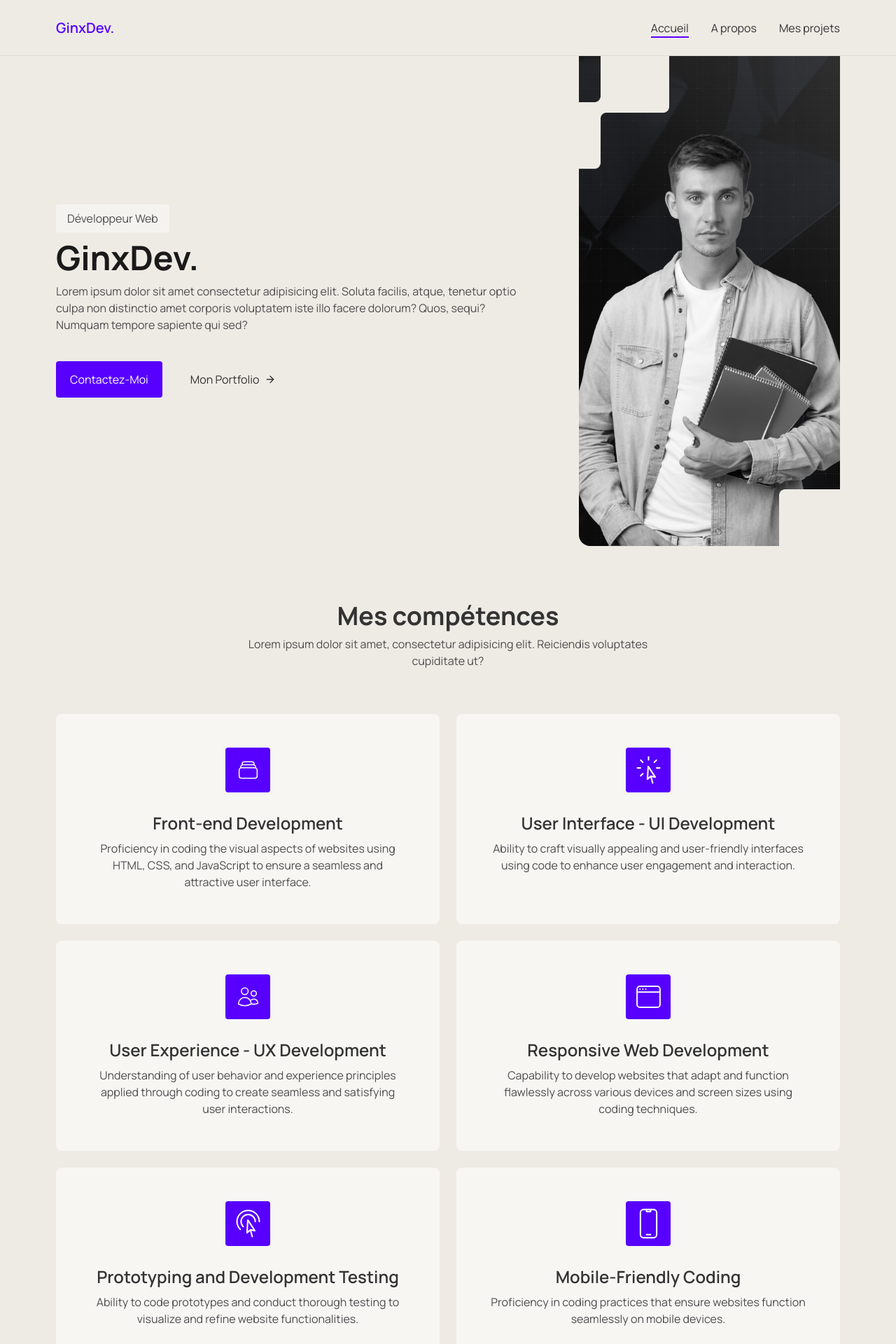
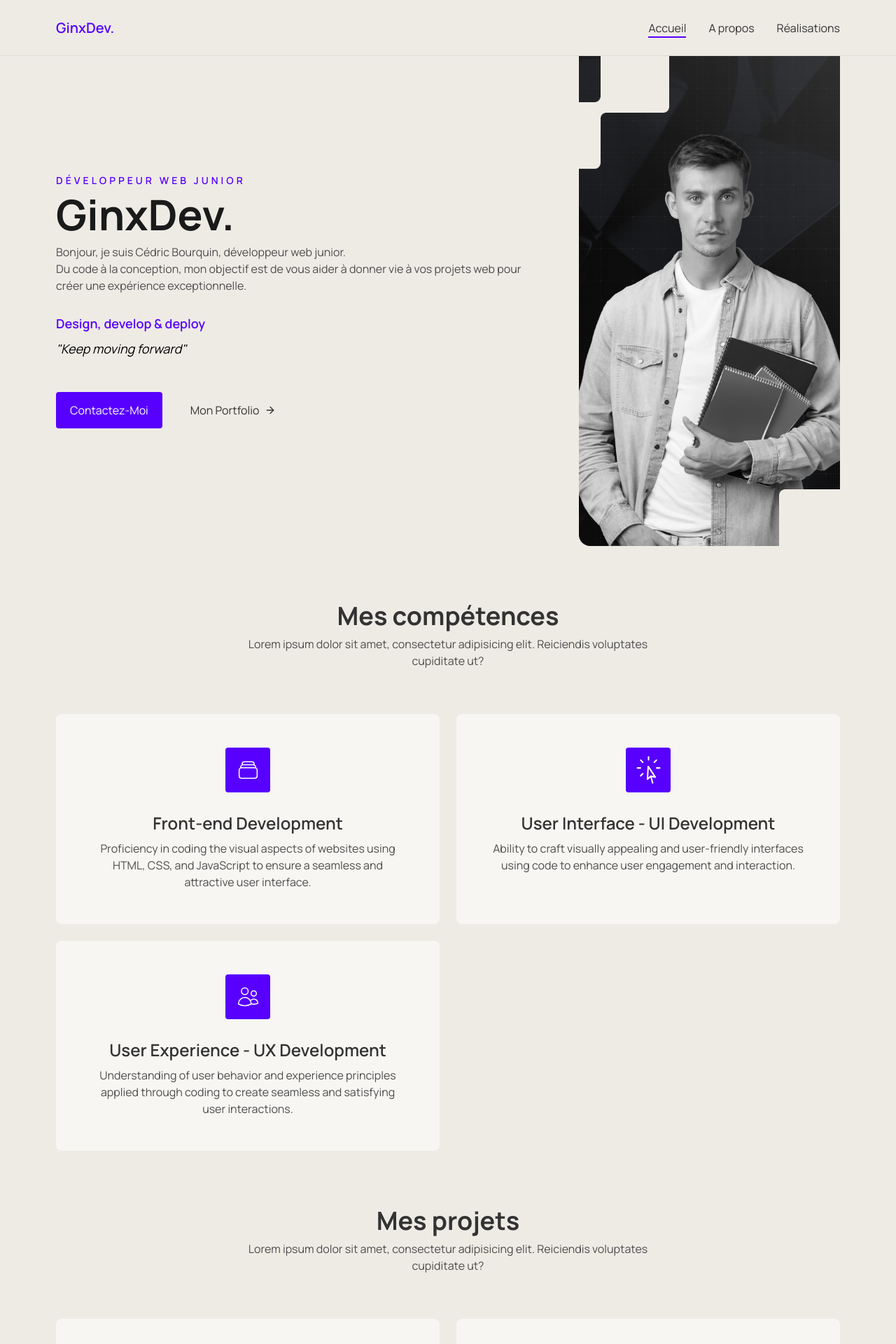
Before and after one commit to ginx836/My-Portfolio, a Next.js app: page / in a window 1280 px wide. Shown: the top 1920 px of the page at 70% size. Built offline with nearby package versions, Linux system fonts and the light colour scheme.

Commit message:
Update hero.tsx
Modification du Hero
Transformation de la page en Contact en composant pour la page Home

```diff
--- a/app/(root)/(home)/page.tsx
+++ b/app/(root)/(home)/page.tsx
@@ -7,6 +7,7 @@ import SectionHeading from "@/components/SectionHeading";
 import PortfolioItem from "@/components/PortfolioItem";
 import { ArrowRight } from "lucide-react";
 import { portfolios, skills } from "@/constants";
+import Contact from "@/components/Contact";
 
 const page = () => {
   return (
@@ -16,21 +17,30 @@ const page = () => {
         {/* left side */}
         <div className="tablet:w-2/3 mt-10 tablet:mt-0">
           <div className="flex flex-col gap-3 items-center tablet:items-start max-w-2xl text-center tablet:text-left">
-            <p className="px-4 py-2 bg-peach-500 text-grey-600 w-max rounded">
-              Développeur Web
+            <div className="flex flex-col">
+              <p className="text-sm uppercase font-semibold mb-2 text-purple tracking-[4px] w-max">
+                Développeur Web Junior
+              </p>
+              <h1 className="text-grey">GinxDev.</h1>
+            </div>
+            <p className="text-grey-600">
+              Bonjour, je suis Cédric Bourquin, développeur web junior.
+              <br /> Du code à la conception, mon objectif est de vous aider à
+              donner vie à vos projets web pour créer une expérience
+              exceptionnelle.
+              <br />
             </p>
-            <h1 className="text-grey">GinxDev.</h1>
-            <p className="text-grey-600">
-              Lorem ipsum dolor sit amet consectetur adipisicing elit. Soluta
-              facilis, atque, tenetur optio culpa non distinctio amet corporis
-              voluptatem iste illo facere dolorum? Quos, sequi? Numquam tempore
-              sapiente qui sed?
-            </p>
+            <div className="py-2">
+              <p className="py-2 text-lg font-semibold text-purple">
+                Design, develop & deploy
+              </p>
+              <p className="text-lg italic">"Keep moving forward"</p>
+            </div>
           </div>
           <div className="flex gap-5 mt-10 justify-center tablet:justify-start">
-            <Link href={"/contact"} className="btn btn-primary">
+            <a href={"#contact"} className="btn btn-primary">
               Contactez-moi
-            </Link>
+            </a>
             <Link href={"/portfolio"} className="btn">
               Mon portfolio
               <ArrowRight size={16} />
@@ -44,6 +54,7 @@ const page = () => {
             src="/images/hero.png"
             alt="hero"
             fill
+            priority
             className="object-cover"
           />
         </div>
@@ -90,10 +101,16 @@ const page = () => {
           ))}
         </div>
 
-        <Link href={"/portfolio"} className="btn btn-primary mt-10 mx-auto w-max">
+        <Link
+          href={"/portfolio"}
+          className="btn btn-primary mt-10 mx-auto w-max"
+        >
           Voir tous les projets
         </Link>
       </section>
+
+      {/* //contact section */}
+      <Contact />
     </>
   );
 };
--- a/app/(root)/portfolio/page.tsx
+++ b/app/(root)/portfolio/page.tsx
@@ -5,7 +5,7 @@ import { portfolios } from "@/constants";
 import PortfolioSection from "@/components/PortfolioSection";
 
 export const metadata: Metadata = {
-  title: "Mes projets - Cédric Bourquin",
+  title: "Mes réalisations - Cédric Bourquin",
 };
 
 const page = () => {
@@ -16,7 +16,7 @@ const page = () => {
           <div className="w-16 h-16 rounded bg-purple flex items-center justify-center flex-shrink-0 mb-5">
             <Image src={"/icons/stars.svg"} alt="icon" width={35} height={35} />
           </div>
-          <h2 className="text-grey-700">Mes projets</h2>
+          <h2 className="text-grey-700">Mes réalisations</h2>
           <p className="text-grey-600">Lorem ipsum dolor sit amet consectetur adipisicing elit.</p>
         </div>
       </section>
--- a/app/globals.css
+++ b/app/globals.css
@@ -16,7 +16,7 @@
 
 @layer base {
   h1 {
-    @apply text-5xl font-bold;
+    @apply text-6xl font-bold;
   }
 
   h2 {
--- a/app/(root)/contact/page.tsx
+++ b/components/Contact.tsx
@@ -1,17 +1,12 @@
 import React from "react";
-import { Metadata } from "next";
 import Image from "next/image";
 
 import { socialLinks } from "@/constants";
 
-export const metadata: Metadata = {
-  title: "Contact - Cédric Bourquin",
-};
-
-const page = () => {
+const Contact = () => {
   return (
     <>
-      <section className="max-width section-padding">
+      <section className="max-width section-padding" id="contact">
         <div className="box text-center flex items-center flex-col gap-3">
           <div className="w-16 h-16 rounded bg-purple flex items-center justify-center flex-shrink-0 mb-5">
             <Image src={"/icons/stars.svg"} alt="icon" width={35} height={35} />
@@ -67,15 +62,16 @@ const page = () => {
             <div className="flex gap-5 max-tablet:flex-col">
               <input type="text" placeholder="Email" />
             </div>
-            <textarea placeholder="Message" className="min-h-[200px]"></textarea>
+            <textarea
+              placeholder="Message"
+              className="min-h-[200px]"
+            ></textarea>
             <button className="btn btn-primary">Envoyer</button>
           </form>
         </div>
       </section>
-
-
     </>
   );
 };
 
-export default page;
+export default Contact;
--- a/constants/index.ts
+++ b/constants/index.ts
@@ -10,7 +10,7 @@ export const navLinks = [
     url: "/about",
   },
   {
-    label: "Mes projets",
+    label: "Réalisations",
     url: "/portfolio",
   },
 ];
@@ -36,27 +36,7 @@ export const skills = [
       "Understanding of user behavior and experience principles applied through coding to create seamless and satisfying user interactions.",
     icon: "/icons/service-3.svg",
   },
-  {
-    id: 4,
-    name: "Responsive Web Development",
-    description:
-      "Capability to develop websites that adapt and function flawlessly across various devices and screen sizes using coding techniques.",
-    icon: "/icons/service-4.svg",
-  },
-  {
-    id: 5,
-    name: "Prototyping and Development Testing",
-    description:
-      "Ability to code prototypes and conduct thorough testing to visualize and refine website functionalities.",
-    icon: "/icons/service-5.svg",
-  },
-  {
-    id: 6,
-    name: "Mobile-Friendly Coding",
-    description:
-      "Proficiency in coding practices that ensure websites function seamlessly on mobile devices.",
-    icon: "/icons/service-6.svg",
-  },
+
 ];
 
 export const portfolios = [
```
Also changed, not shown: public/images/profil-picture.webp (added), 1 other file (tests, documents, lock files or other folders).
